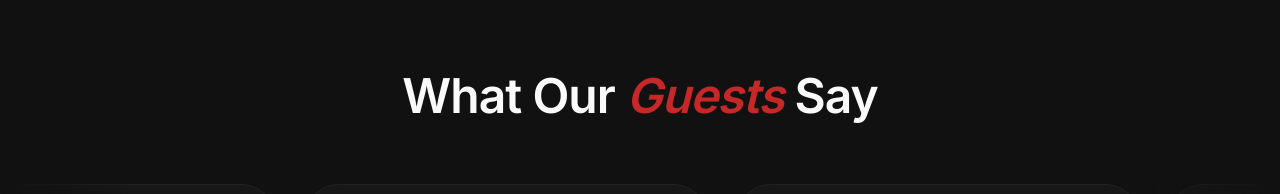
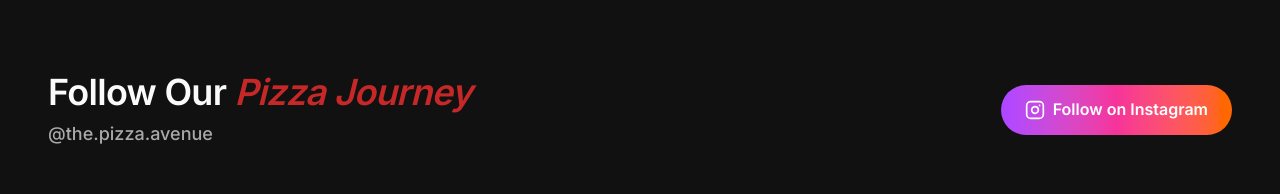
Before and after one commit to Nikhilesh-0007/PizzaAvenue, a Next.js app: page / in a window 1280 px wide. Shown: the part 2387-2581 px from the top of the page. Built offline with nearby package versions, Linux system fonts and the light colour scheme; grey boxes are pictures that could not be loaded; a web font is replaced by a local one.

Commit message:
Restore deleted InstagramSection

```diff
--- /dev/null
+++ b/src/components/InstagramSection.tsx
@@ -0,0 +1,98 @@
+"use client";
+
+import { motion } from "framer-motion";
+import Image from "next/image";
+import { Heart, MessageCircle } from "lucide-react";
+import Link from "next/link";
+
+const instagramPosts = [
+  { src: "https://images.unsplash.com/photo-1593560708920-61dd98c46a4e?q=80&w=600&auto=format&fit=crop", likes: 342, comments: 24 },
+  { src: "https://images.unsplash.com/photo-1571066811602-716837d681de?q=80&w=600&auto=format&fit=crop", likes: 485, comments: 41 },
+  { src: "https://images.unsplash.com/photo-1579751626657-72bc17010498?q=80&w=600&auto=format&fit=crop", likes: 219, comments: 12 },
+  { src: "https://images.unsplash.com/photo-1544982503-9f984c14501a?q=80&w=600&auto=format&fit=crop", likes: 512, comments: 56 },
+];
+
+const InstagramIcon = ({ size = 20 }: { size?: number }) => (
+  <svg width={size} height={size} viewBox="0 0 24 24" fill="none" stroke="currentColor" strokeWidth="2" strokeLinecap="round" strokeLinejoin="round">
+    <rect x="2" y="2" width="20" height="20" rx="5" ry="5"></rect>
+    <path d="M16 11.37A4 4 0 1 1 12.63 8 4 4 0 0 1 16 11.37z"></path>
+    <line x1="17.5" y1="6.5" x2="17.51" y2="6.5"></line>
+  </svg>
+);
+
+export function InstagramSection() {
+  return (
+    <section className="py-24 bg-background relative z-10 overflow-hidden">
+      <div className="container mx-auto px-6 md:px-12">
+        <div className="flex flex-col md:flex-row justify-between items-center mb-12 gap-6">
+          <div className="text-center md:text-left">
+            <motion.h2
+              initial={{ opacity: 0, x: -20 }}
+              whileInView={{ opacity: 1, x: 0 }}
+              viewport={{ once: true }}
+              className="font-heading tracking-[-0.02em] text-3xl md:text-4xl font-bold text-foreground mb-2"
+            >
+              Follow Our <span className="text-primary italic">Pizza Journey</span>
+            </motion.h2>
+            <motion.p
+              initial={{ opacity: 0, x: -20 }}
+              whileInView={{ opacity: 1, x: 0 }}
+              viewport={{ once: true }}
+              transition={{ delay: 0.1 }}
+              className="text-dark/70 font-medium text-lg"
+            >
+              @the.pizza.avenue
+            </motion.p>
+          </div>
+
+          <motion.div
+            initial={{ opacity: 0, scale: 0.9 }}
+            whileInView={{ opacity: 1, scale: 1 }}
+            viewport={{ once: true }}
+          >
+            <Link
+              href="https://www.instagram.com/the.pizza.avenue?igsh=Z2N5cnN2bnk1ZzU1"
+              target="_blank"
+              rel="noopener noreferrer"
+              className="inline-flex items-center gap-2 px-6 py-3 rounded-full bg-gradient-to-r from-purple-500 via-pink-500 to-orange-500 text-white font-semibold hover:shadow-lg hover:scale-105 transition-all duration-300"
+            >
+              <InstagramIcon size={20} />
+              Follow on Instagram
+            </Link>
+          </motion.div>
+        </div>
+
+        <div className="grid grid-cols-1 sm:grid-cols-2 lg:grid-cols-4 gap-6">
+          {instagramPosts.map((post, index) => (
+            <motion.div
+              key={index}
+              initial={{ opacity: 0, y: 30 }}
+              whileInView={{ opacity: 1, y: 0 }}
+              viewport={{ once: true, margin: "-50px" }}
+              transition={{ duration: 0.5, delay: index * 0.1 }}
+              className="group relative aspect-square rounded-2xl overflow-hidden cursor-pointer shadow-md"
+            >
+              <Image
+                src={post.src}
+                alt={`Instagram post ${index + 1}`}
+                fill
+                unoptimized
+                className="object-cover group-hover:scale-110 transition-transform duration-700 ease-out"
+              />
+              <div className="absolute inset-0 bg-dark/60 opacity-0 group-hover:opacity-100 transition-opacity duration-300 flex items-center justify-center gap-6 text-white">
+                <div className="flex items-center gap-2 font-semibold">
+                  <Heart size={24} className="fill-white" />
+                  <span>{post.likes}</span>
+                </div>
+                <div className="flex items-center gap-2 font-semibold">
+                  <MessageCircle size={24} className="fill-white" />
+                  <span>{post.comments}</span>
+                </div>
+              </div>
+            </motion.div>
+          ))}
+        </div>
+      </div>
+    </section>
+  );
+}
```
